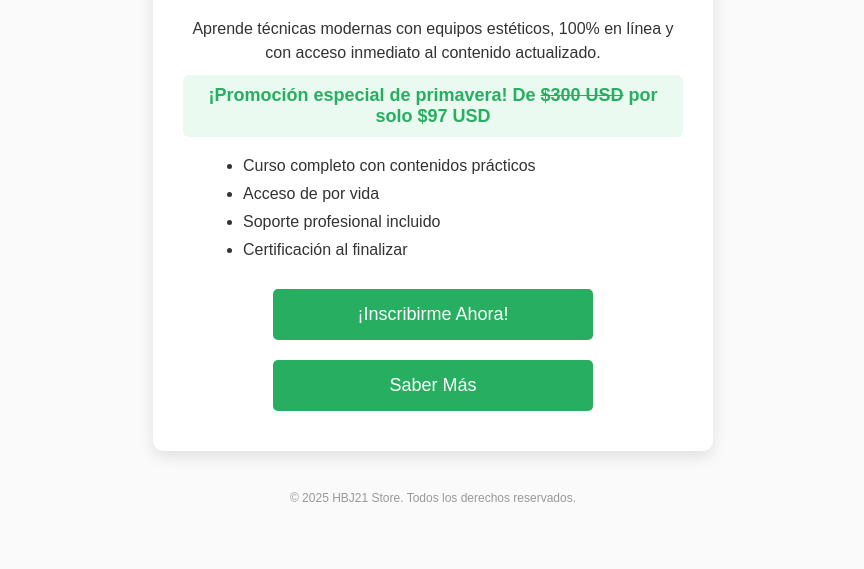
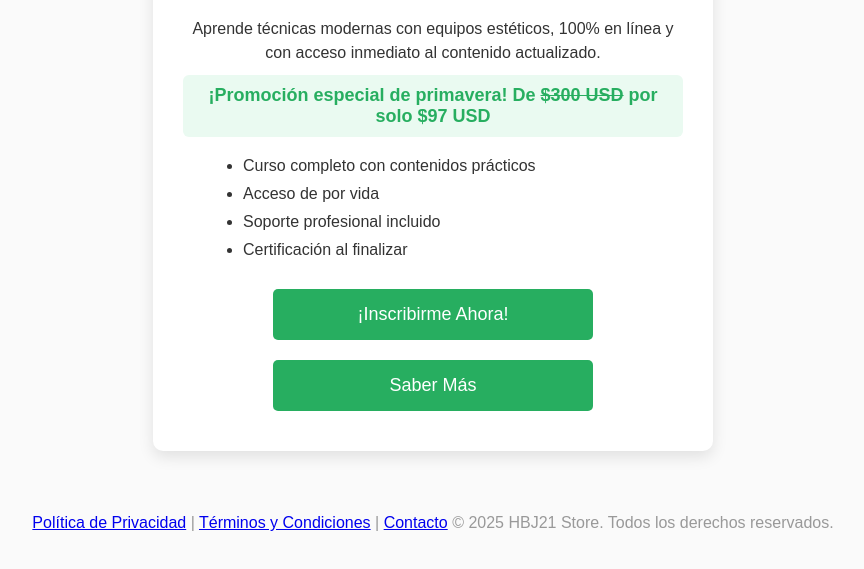
Before and after one commit to HBJSTORE21/landing-aparatologia, a plain HTML site: page index.html in a window 1280 px wide. Shown: the part 101-670 px from the top of the page, without its empty margins (207-1071 px from the left). Drawn offline with Linux system fonts and the light colour scheme.

Commit message:
Update index.html

```diff
--- a/index.html
+++ b/index.html
@@ -100,7 +100,13 @@
         </a>
     </div>
     <footer>
+         <p style="margin-top: 20px;">
+        <a href="privacidad.html">Política de Privacidad</a> |
+        <a href="terminos.html">Términos y Condiciones</a> |
+        <a href="contacto.html">Contacto</a>
         © 2025 HBJ21 Store. Todos los derechos reservados.
+</p>
+
     </footer>
 </body>
 </html>
```
